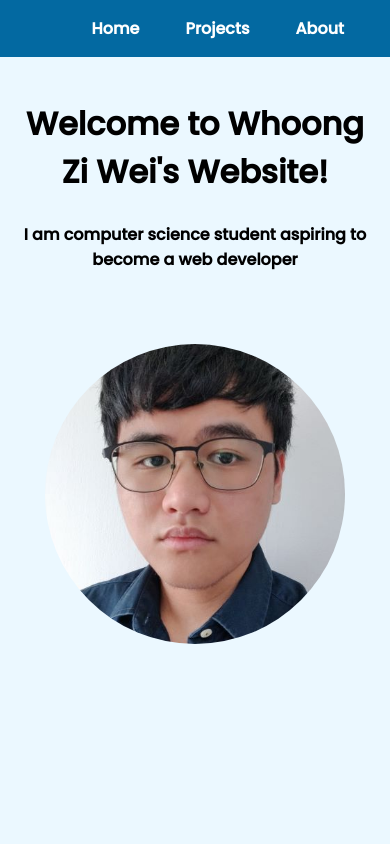
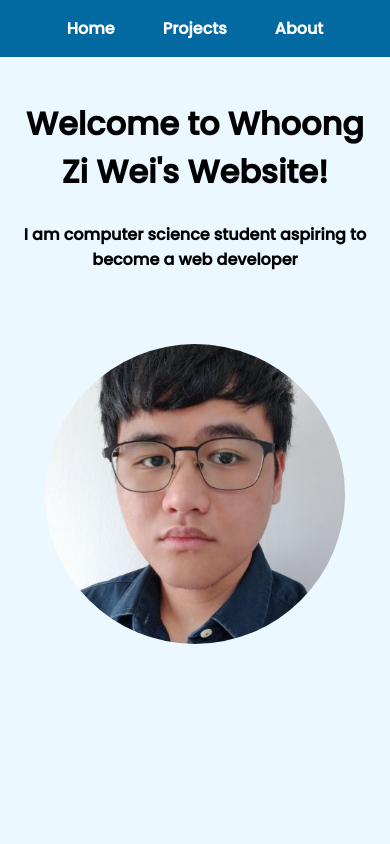
Before and after one commit to ziwei531/website-portfolio, a SvelteKit app: page / in a window 390 px wide. Shown: the top 844 px of the page. Built offline with nearby package versions, Linux system fonts and the light colour scheme.

Commit message:
Update +layout.svelte

```diff
--- a/src/routes/+layout.svelte
+++ b/src/routes/+layout.svelte
@@ -74,12 +74,18 @@
 	}
 
 	@media only screen and (max-width: 768px) {
-		/* nav {
-			justify-content: center;
-		} */
-
 		footer p {
 			font-size: 1rem;
 		}
+
+		nav {
+			justify-content: center;
+			align-items: center;
+		}
+
+		nav a {
+			padding-right: 1rem;
+			padding-left: 1rem;
+		}
 	}
 </style>
```
